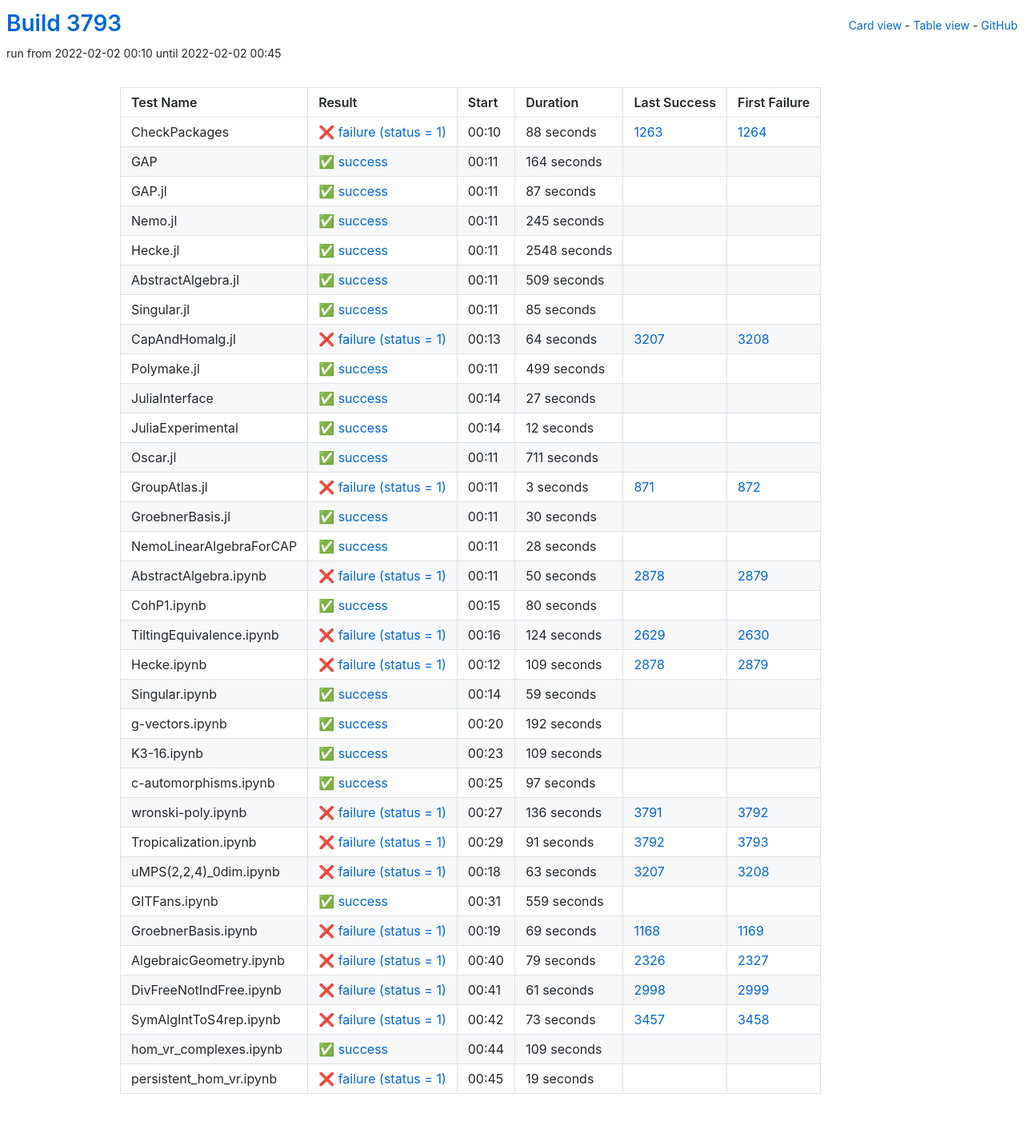
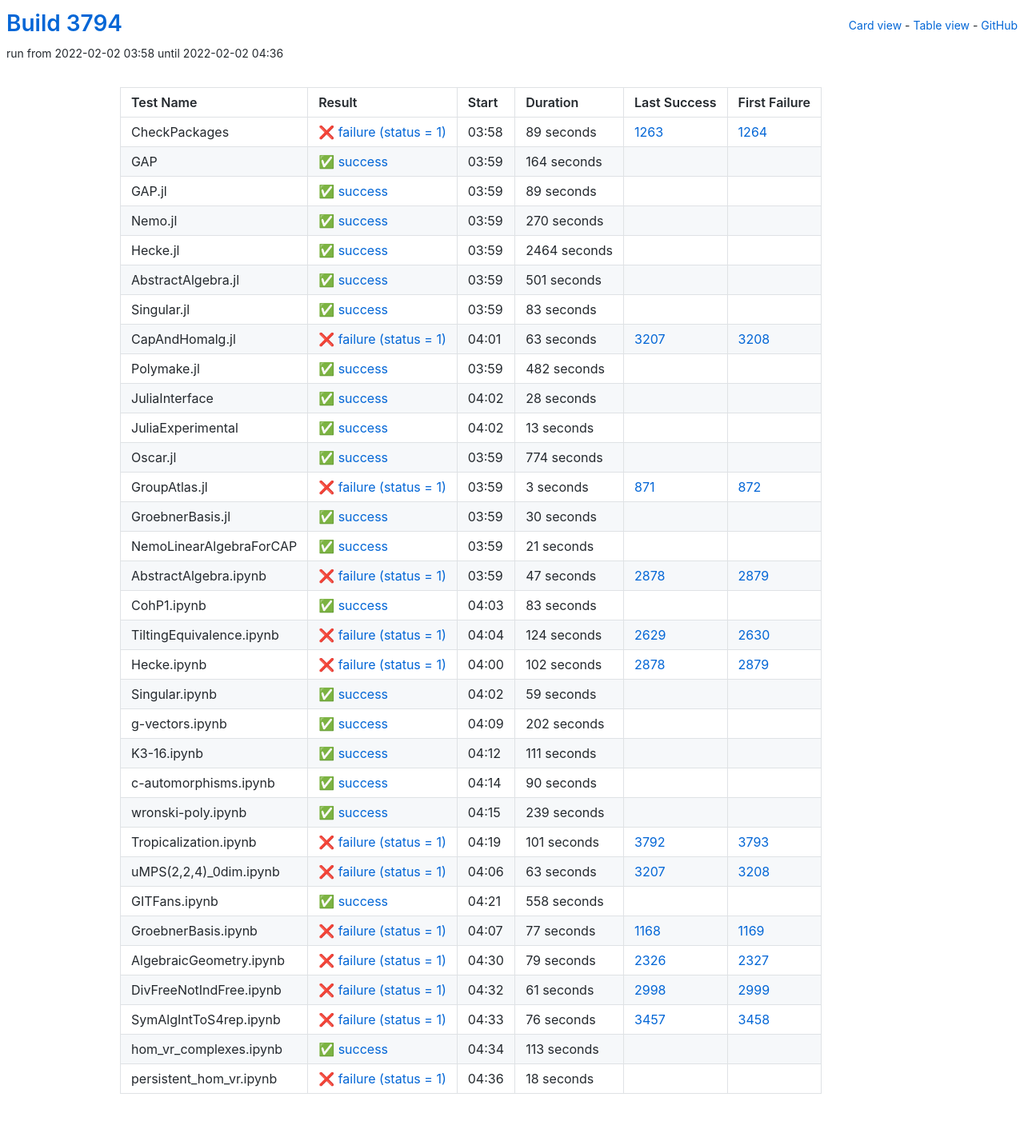
Before and after one commit to oscar-system/oscar-ci-status-stable, a Jekyll site: the page built from table.html, in a window 1280 px wide. Shown: the whole page at 80% size. Built offline with Jekyll 4.4.1, drawn with Linux system fonts in a browser that asks for light colours.

Commit message:
Build #3794

```diff
--- a/_data/ci.yml
+++ b/_data/ci.yml
@@ -1,6 +1,6 @@
 ---
-build: 3793
-build_url: https://oscarci.mathematik.uni-kl.de/job/oscar-stable/3793/
+build: 3794
+build_url: https://oscarci.mathematik.uni-kl.de/job/oscar-stable/3794/
 job: oscar-stable
 organization: oscar-system
 repo: oscar-ci-status-stable
@@ -8,20 +8,20 @@ repourl: https://github.com/oscar-system/oscar-ci-status-stable
 tests:
 - name: CheckPackages
   id: checkpackages
-  log: https://oscarci.mathematik.uni-kl.de/job/oscar-stable/3793/artifact/logs/build-3793/CheckPackages.log
-  start: 2022-02-02 00:10
+  log: https://oscarci.mathematik.uni-kl.de/job/oscar-stable/3794/artifact/logs/build-3794/CheckPackages.log
+  start: 2022-02-02 03:58
   success: false
   exitcode: 1
   status: failure
-  duration: 88
+  duration: 89
   last_success: 1263
   last_success_url: https://oscarci.mathematik.uni-kl.de/job/oscar-stable/1263/
   first_failure: 1264
   first_failure_url: https://oscarci.mathematik.uni-kl.de/job/oscar-stable/1264/
 - name: GAP
   id: gap
-  log: https://oscarci.mathematik.uni-kl.de/job/oscar-stable/3793/artifact/logs/build-3793/GAP.log
-  start: 2022-02-02 00:11
+  log: https://oscarci.mathematik.uni-kl.de/job/oscar-stable/3794/artifact/logs/build-3794/GAP.log
+  start: 2022-02-02 03:59
   success: true
   exitcode: 0
   status: success
@@ -32,128 +32,128 @@ tests:
   first_failure_url:
 - name: GAP.jl
   id: gap-jl
-  log: https://oscarci.mathematik.uni-kl.de/job/oscar-stable/3793/artifact/logs/build-3793/GAP.jl.log
-  start: 2022-02-02 00:11
+  log: https://oscarci.mathematik.uni-kl.de/job/oscar-stable/3794/artifact/logs/build-3794/GAP.jl.log
+  start: 2022-02-02 03:59
   success: true
   exitcode: 0
   status: success
-  duration: 87
+  duration: 89
   last_success: false
   last_success_url:
   first_failure: false
   first_failure_url:
 - name: Nemo.jl
   id: nemo-jl
-  log: https://oscarci.mathematik.uni-kl.de/job/oscar-stable/3793/artifact/logs/build-3793/Nemo.jl.log
-  start: 2022-02-02 00:11
+  log: https://oscarci.mathematik.uni-kl.de/job/oscar-stable/3794/artifact/logs/build-3794/Nemo.jl.log
+  start: 2022-02-02 03:59
   success: true
   exitcode: 0
   status: success
-  duration: 245
+  duration: 270
   last_success: false
   last_success_url:
   first_failure: false
   first_failure_url:
 - name: Hecke.jl
   id: hecke-jl
-  log: https://oscarci.mathematik.uni-kl.de/job/oscar-stable/3793/artifact/logs/build-3793/Hecke.jl.log
-  start: 2022-02-02 00:11
+  log: https://oscarci.mathematik.uni-kl.de/job/oscar-stable/3794/artifact/logs/build-3794/Hecke.jl.log
+  start: 2022-02-02 03:59
   success: true
   exitcode: 0
   status: success
-  duration: 2548
+  duration: 2464
   last_success: false
   last_success_url:
   first_failure: false
   first_failure_url:
 - name: AbstractAlgebra.jl
   id: abstractalgebra-jl
-  log: https://oscarci.mathematik.uni-kl.de/job/oscar-stable/3793/artifact/logs/build-3793/AbstractAlgebra.jl.log
-  start: 2022-02-02 00:11
+  log: https://oscarci.mathematik.uni-kl.de/job/oscar-stable/3794/artifact/logs/build-3794/AbstractAlgebra.jl.log
+  start: 2022-02-02 03:59
   success: true
   exitcode: 0
   status: success
-  duration: 509
+  duration: 501
   last_success: false
   last_success_url:
   first_failure: false
   first_failure_url:
 - name: Singular.jl
   id: singular-jl
-  log: https://oscarci.mathematik.uni-kl.de/job/oscar-stable/3793/artifact/logs/build-3793/Singular.jl.log
-  start: 2022-02-02 00:11
+  log: https://oscarci.mathematik.uni-kl.de/job/oscar-stable/3794/artifact/logs/build-3794/Singular.jl.log
+  start: 2022-02-02 03:59
   success: true
   exitcode: 0
   status: success
-  duration: 85
+  duration: 83
   last_success: false
   last_success_url:
   first_failure: false
   first_failure_url:
 - name: CapAndHomalg.jl
   id: capandhomalg-jl
-  log: https://oscarci.mathematik.uni-kl.de/job/oscar-stable/3793/artifact/logs/build-3793/CapAndHomalg.jl.log
-  start: 2022-02-02 00:13
+  log: https://oscarci.mathematik.uni-kl.de/job/oscar-stable/3794/artifact/logs/build-3794/CapAndHomalg.jl.log
+  start: 2022-02-02 04:01
   success: false
   exitcode: 1
   status: failure
-  duration: 64
+  duration: 63
   last_success: 3207
   last_success_url: https://oscarci.mathematik.uni-kl.de/job/oscar-stable/3207/
   first_failure: 3208
   first_failure_url: https://oscarci.mathematik.uni-kl.de/job/oscar-stable/3208/
 - name: Polymake.jl
   id: polymake-jl
-  log: https://oscarci.mathematik.uni-kl.de/job/oscar-stable/3793/artifact/logs/build-3793/Polymake.jl.log
-  start: 2022-02-02 00:11
+  log: https://oscarci.mathematik.uni-kl.de/job/oscar-stable/3794/artifact/logs/build-3794/Polymake.jl.log
+  start: 2022-02-02 03:59
   success: true
   exitcode: 0
   status: success
-  duration: 499
+  duration: 482
   last_success: false
   last_success_url:
   first_failure: false
   first_failure_url:
 - name: JuliaInterface
   id: juliainterface
-  log: https://oscarci.mathematik.uni-kl.de/job/oscar-stable/3793/artifact/logs/build-3793/JuliaInterface.log
-  start: 2022-02-02 00:14
+  log: https://oscarci.mathematik.uni-kl.de/job/oscar-stable/3794/artifact/logs/build-3794/JuliaInterface.log
+  start: 2022-02-02 04:02
   success: true
   exitcode: 0
   status: success
-  duration: 27
+  duration: 28
   last_success: false
   last_success_url:
   first_failure: false
   first_failure_url:
 - name: JuliaExperimental
   id: juliaexperimental
-  log: https://oscarci.mathematik.uni-kl.de/job/oscar-stable/3793/artifact/logs/build-3793/JuliaExperimental.log
-  start: 2022-02-02 00:14
+  log: https://oscarci.mathematik.uni-kl.de/job/oscar-stable/3794/artifact/logs/build-3794/JuliaExperimental.log
+  start: 2022-02-02 04:02
   success: true
   exitcode: 0
   status: success
-  duration: 12
+  duration: 13
   last_success: false
   last_success_url:
   first_failure: false
   first_failure_url:
 - name: Oscar.jl
   id: oscar-jl
-  log: https://oscarci.mathematik.uni-kl.de/job/oscar-stable/3793/artifact/logs/build-3793/Oscar.jl.log
-  start: 2022-02-02 00:11
+  log: https://oscarci.mathematik.uni-kl.de/job/oscar-stable/3794/artifact/logs/build-3794/Oscar.jl.log
+  start: 2022-02-02 03:59
   success: true
   exitcode: 0
   status: success
-  duration: 711
+  duration: 774
   last_success: false
   last_success_url:
   first_failure: false
   first_failure_url:
 - name: GroupAtlas.jl
   id: groupatlas-jl
-  log: https://oscarci.mathematik.uni-kl.de/job/oscar-stable/3793/artifact/logs/build-3793/GroupAtlas.jl.log
-  start: 2022-02-02 00:11
+  log: https://oscarci.mathematik.uni-kl.de/job/oscar-stable/3794/artifact/logs/build-3794/GroupAtlas.jl.log
+  start: 2022-02-02 03:59
   success: false
   exitcode: 1
   status: failure
@@ -164,8 +164,8 @@ tests:
   first_failure_url: https://oscarci.mathematik.uni-kl.de/job/oscar-stable/872/
 - name: GroebnerBasis.jl
   id: groebnerbasis-jl
-  log: https://oscarci.mathematik.uni-kl.de/job/oscar-stable/3793/artifact/logs/build-3793/GroebnerBasis.jl.log
-  start: 2022-02-02 00:11
+  log: https://oscarci.mathematik.uni-kl.de/job/oscar-stable/3794/artifact/logs/build-3794/GroebnerBasis.jl.log
+  start: 2022-02-02 03:59
   success: true
   exitcode: 0
   status: success
@@ -176,44 +176,44 @@ tests:
   first_failure_url:
 - name: NemoLinearAlgebraForCAP
   id: nemolinearalgebraforcap
-  log: https://oscarci.mathematik.uni-kl.de/job/oscar-stable/3793/artifact/logs/build-3793/NemoLinearAlgebraForCAP.log
-  start: 2022-02-02 00:11
+  log: https://oscarci.mathematik.uni-kl.de/job/oscar-stable/3794/artifact/logs/build-3794/NemoLinearAlgebraForCAP.log
+  start: 2022-02-02 03:59
   success: true
   exitcode: 0
   status: success
-  duration: 28
+  duration: 21
   last_success: false
   last_success_url:
   first_failure: false
   first_failure_url:
 - name: AbstractAlgebra.ipynb
   id: abstractalgebra-ipynb
-  log: https://oscarci.mathematik.uni-kl.de/job/oscar-stable/3793/artifact/logs/build-3793/AbstractAlgebra.ipynb.log
-  start: 2022-02-02 00:11
+  log: https://oscarci.mathematik.uni-kl.de/job/oscar-stable/3794/artifact/logs/build-3794/AbstractAlgebra.ipynb.log
+  start: 2022-02-02 03:59
   success: false
   exitcode: 1
   status: failure
-  duration: 50
+  duration: 47
   last_success: 2878
   last_success_url: https://oscarci.mathematik.uni-kl.de/job/oscar-stable/2878/
   first_failure: 2879
   first_failure_url: https://oscarci.mathematik.uni-kl.de/job/oscar-stable/2879/
 - name: CohP1.ipynb
   id: cohp1-ipynb
-  log: https://oscarci.mathematik.uni-kl.de/job/oscar-stable/3793/artifact/logs/build-3793/CohP1.ipynb.log
-  start: 2022-02-02 00:15
+  log: https://oscarci.mathematik.uni-kl.de/job/oscar-stable/3794/artifact/logs/build-3794/CohP1.ipynb.log
+  start: 2022-02-02 04:03
   success: true
   exitcode: 0
   status: success
-  duration: 80
+  duration: 83
   last_success: false
   last_success_url:
   first_failure: false
   first_failure_url:
 - name: TiltingEquivalence.ipynb
   id: tiltingequivalence-ipynb
-  log: https://oscarci.mathematik.uni-kl.de/job/oscar-stable/3793/artifact/logs/build-3793/TiltingEquivalence.ipynb.log
-  start: 2022-02-02 00:16
+  log: https://oscarci.mathematik.uni-kl.de/job/oscar-stable/3794/artifact/logs/build-3794/TiltingEquivalence.ipynb.log
+  start: 2022-02-02 04:04
   success: false
   exitcode: 1
   status: failure
@@ -224,20 +224,20 @@ tests:
   first_failure_url: https://oscarci.mathematik.uni-kl.de/job/oscar-stable/2630/
 - name: Hecke.ipynb
   id: hecke-ipynb
-  log: https://oscarci.mathematik.uni-kl.de/job/oscar-stable/3793/artifact/logs/build-3793/Hecke.ipynb.log
-  start: 2022-02-02 00:12
+  log: https://oscarci.mathematik.uni-kl.de/job/oscar-stable/3794/artifact/logs/build-3794/Hecke.ipynb.log
+  start: 2022-02-02 04:00
   success: false
   exitcode: 1
   status: failure
-  duration: 109
+  duration: 102
   last_success: 2878
   last_success_url: https://oscarci.mathematik.uni-kl.de/job/oscar-stable/2878/
   first_failure: 2879
   first_failure_url: https://oscarci.mathematik.uni-kl.de/job/oscar-stable/2879/
 - name: Singular.ipynb
   id: singular-ipynb
-  log: https://oscarci.mathematik.uni-kl.de/job/oscar-stable/3793/artifact/logs/build-3793/Singular.ipynb.log
-  start: 2022-02-02 00:14
+  log: https://oscarci.mathematik.uni-kl.de/job/oscar-stable/3794/artifact/logs/build-3794/Singular.ipynb.log
+  start: 2022-02-02 04:02
   success: true
   exitcode: 0
   status: success
@@ -248,68 +248,68 @@ tests:
   first_failure_url:
 - name: g-vectors.ipynb
   id: g-vectors-ipynb
-  log: https://oscarci.mathematik.uni-kl.de/job/oscar-stable/3793/artifact/logs/build-3793/g-vectors.ipynb.log
-  start: 2022-02-02 00:20
+  log: https://oscarci.mathematik.uni-kl.de/job/oscar-stable/3794/artifact/logs/build-3794/g-vectors.ipynb.log
+  start: 2022-02-02 04:09
   success: true
   exitcode: 0
   status: success
-  duration: 192
+  duration: 202
   last_success: false
   last_success_url:
   first_failure: false
   first_failure_url:
 - name: K3-16.ipynb
   id: k3-16-ipynb
-  log: https://oscarci.mathematik.uni-kl.de/job/oscar-stable/3793/artifact/logs/build-3793/K3-16.ipynb.log
-  start: 2022-02-02 00:23
+  log: https://oscarci.mathematik.uni-kl.de/job/oscar-stable/3794/artifact/logs/build-3794/K3-16.ipynb.log
+  start: 2022-02-02 04:12
   success: true
   exitcode: 0
   status: success
-  duration: 109
+  duration: 111
   last_success: false
   last_success_url:
   first_failure: false
   first_failure_url:
 - name: c-automorphisms.ipynb
   id: c-automorphisms-ipynb
-  log: https://oscarci.mathematik.uni-kl.de/job/oscar-stable/3793/artifact/logs/build-3793/c-automorphisms.ipynb.log
-  start: 2022-02-02 00:25
+  log: https://oscarci.mathematik.uni-kl.de/job/oscar-stable/3794/artifact/logs/build-3794/c-automorphisms.ipynb.log
+  start: 2022-02-02 04:14
   success: true
   exitcode: 0
   status: success
-  duration: 97
+  duration: 90
   last_success: false
   last_success_url:
   first_failure: false
   first_failure_url:
 - name: wronski-poly.ipynb
   id: wronski-poly-ipynb
-  log: https://oscarci.mathematik.uni-kl.de/job/oscar-stable/3793/artifact/logs/build-3793/wronski-poly.ipynb.log
-  start: 2022-02-02 00:27
+  log: https://oscarci.mathematik.uni-kl.de/job/oscar-stable/3794/artifact/logs/build-3794/wronski-poly.ipynb.log
+  start: 2022-02-02 04:15
+  success: true
+  exitcode: 0
+  status: success
+  duration: 239
+  last_success: false
+  last_success_url:
+  first_failure: false
+  first_failure_url:
+- name: Tropicalization.ipynb
+  id: tropicalization-ipynb
+  log: https://oscarci.mathematik.uni-kl.de/job/oscar-stable/3794/artifact/logs/build-3794/Tropicalization.ipynb.log
+  start: 2022-02-02 04:19
   success: false
   exitcode: 1
   status: failure
-  duration: 136
-  last_success: 3791
-  last_success_url: https://oscarci.mathematik.uni-kl.de/job/oscar-stable/3791/
-  first_failure: 3792
-  first_failure_url: https://oscarci.mathematik.uni-kl.de/job/oscar-stable/3792/
-- name: Tropicalization.ipynb
-  id: tropicalization-ipynb
-  log: https://oscarci.mathematik.uni-kl.de/job/oscar-stable/3793/artifact/logs/build-3793/Tropicalization.ipynb.log
-  start: 2022-02-02 00:29
-  success: false
-  exitcode: 1
-  status: failure
-  duration: 91
+  duration: 101
   last_success: 3792
   last_success_url: https://oscarci.mathematik.uni-kl.de/job/oscar-stable/3792/
   first_failure: 3793
   first_failure_url: https://oscarci.mathematik.uni-kl.de/job/oscar-stable/3793/
 - name: uMPS(2,2,4)_0dim.ipynb
   id: umps-2-2-4-0dim-ipynb
-  log: https://oscarci.mathematik.uni-kl.de/job/oscar-stable/3793/artifact/logs/build-3793/uMPS-2-2-4-_0dim.ipynb.log
-  start: 2022-02-02 00:18
+  log: https://oscarci.mathematik.uni-kl.de/job/oscar-stable/3794/artifact/logs/build-3794/uMPS-2-2-4-_0dim.ipynb.log
+  start: 2022-02-02 04:06
   success: false
   exitcode: 1
   status: failure
@@ -320,32 +320,32 @@ tests:
   first_failure_url: https://oscarci.mathematik.uni-kl.de/job/oscar-stable/3208/
 - name: GITFans.ipynb
   id: gitfans-ipynb
-  log: https://oscarci.mathematik.uni-kl.de/job/oscar-stable/3793/artifact/logs/build-3793/GITFans.ipynb.log
-  start: 2022-02-02 00:31
+  log: https://oscarci.mathematik.uni-kl.de/job/oscar-stable/3794/artifact/logs/build-3794/GITFans.ipynb.log
+  start: 2022-02-02 04:21
   success: true
   exitcode: 0
   status: success
-  duration: 559
+  duration: 558
   last_success: false
   last_success_url:
   first_failure: false
   first_failure_url:
 - name: GroebnerBasis.ipynb
   id: groebnerbasis-ipynb
-  log: https://oscarci.mathematik.uni-kl.de/job/oscar-stable/3793/artifact/logs/build-3793/GroebnerBasis.ipynb.log
-  start: 2022-02-02 00:19
+  log: https://oscarci.mathematik.uni-kl.de/job/oscar-stable/3794/artifact/logs/build-3794/GroebnerBasis.ipynb.log
+  start: 2022-02-02 04:07
   success: false
   exitcode: 1
   status: failure
-  duration: 69
+  duration: 77
   last_success: 1168
   last_success_url: https://oscarci.mathematik.uni-kl.de/job/oscar-stable/1168/
   first_failure: 1169
   first_failure_url: https://oscarci.mathematik.uni-kl.de/job/oscar-stable/1169/
 - name: AlgebraicGeometry.ipynb
   id: algebraicgeometry-ipynb
-  log: https://oscarci.mathematik.uni-kl.de/job/oscar-stable/3793/artifact/logs/build-3793/AlgebraicGeometry.ipynb.log
-  start: 2022-02-02 00:40
+  log: https://oscarci.mathematik.uni-kl.de/job/oscar-stable/3794/artifact/logs/build-3794/AlgebraicGeometry.ipynb.log
+  start: 2022-02-02 04:30
   success: false
   exitcode: 1
   status: failure
@@ -356,8 +356,8 @@ tests:
   first_failure_url: https://oscarci.mathematik.uni-kl.de/job/oscar-stable/2327/
 - name: DivFreeNotIndFree.ipynb
   id: divfreenotindfree-ipynb
-  log: https://oscarci.mathematik.uni-kl.de/job/oscar-stable/3793/artifact/logs/build-3793/DivFreeNotIndFree.ipynb.log
-  start: 2022-02-02 00:41
+  log: https://oscarci.mathematik.uni-kl.de/job/oscar-stable/3794/artifact/logs/build-3794/DivFreeNotIndFree.ipynb.log
+  start: 2022-02-02 04:32
   success: false
   exitcode: 1
   status: failure
@@ -368,36 +368,36 @@ tests:
   first_failure_url: https://oscarci.mathematik.uni-kl.de/job/oscar-stable/2999/
 - name: SymAlgIntToS4rep.ipynb
   id: symalginttos4rep-ipynb
-  log: https://oscarci.mathematik.uni-kl.de/job/oscar-stable/3793/artifact/logs/build-3793/SymAlgIntToS4rep.ipynb.log
-  start: 2022-02-02 00:42
+  log: https://oscarci.mathematik.uni-kl.de/job/oscar-stable/3794/artifact/logs/build-3794/SymAlgIntToS4rep.ipynb.log
+  start: 2022-02-02 04:33
   success: false
   exitcode: 1
   status: failure
-  duration: 73
+  duration: 76
   last_success: 3457
   last_success_url: https://oscarci.mathematik.uni-kl.de/job/oscar-stable/3457/
   first_failure: 3458
   first_failure_url: https://oscarci.mathematik.uni-kl.de/job/oscar-stable/3458/
 - name: hom_vr_complexes.ipynb
   id: hom-vr-complexes-ipynb
-  log: https://oscarci.mathematik.uni-kl.de/job/oscar-stable/3793/artifact/logs/build-3793/hom_vr_complexes.ipynb.log
-  start: 2022-02-02 00:44
+  log: https://oscarci.mathematik.uni-kl.de/job/oscar-stable/3794/artifact/logs/build-3794/hom_vr_complexes.ipynb.log
+  start: 2022-02-02 04:34
   success: true
   exitcode: 0
   status: success
-  duration: 109
+  duration: 113
   last_success: false
   last_success_url:
   first_failure: false
   first_failure_url:
 - name: persistent_hom_vr.ipynb
   id: persistent-hom-vr-ipynb
-  log: https://oscarci.mathematik.uni-kl.de/job/oscar-stable/3793/artifact/logs/build-3793/persistent_hom_vr.ipynb.log
-  start: 2022-02-02 00:45
+  log: https://oscarci.mathematik.uni-kl.de/job/oscar-stable/3794/artifact/logs/build-3794/persistent_hom_vr.ipynb.log
+  start: 2022-02-02 04:36
   success: false
   exitcode: 1
   status: failure
-  duration: 19
+  duration: 18
   last_success: false
   last_success_url:
   first_failure: false
```
Also changed, not shown: README.md.
